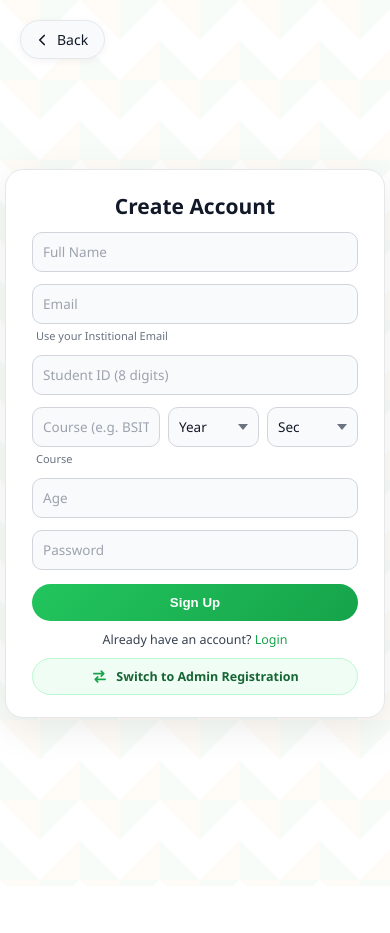
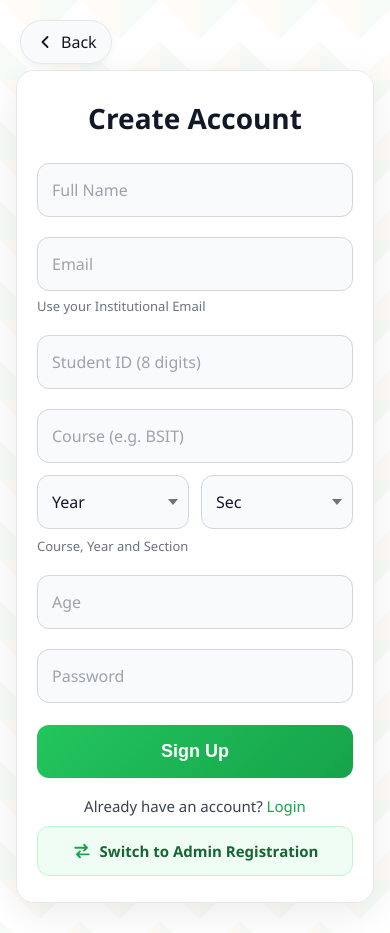
Before and after one commit to Kapengmatabang/CampusConnect, a PHP site: page /campus_connect/signup.php in a window 390 px wide. Before the commit the page ends 745 px from the top, so only its background shows below. Run offline with PHP 8.4, Linux system fonts and the light colour scheme.

Commit message:
Make signup form mobile friendly

```diff
--- a/signup.php
+++ b/signup.php
@@ -117,17 +117,126 @@ if ($_SERVER["REQUEST_METHOD"] === "POST") {
 ?>
 
 <!DOCTYPE html>
-<html>
+<html lang="en">
 <head>
+<meta charset="UTF-8">
+
+<!-- REQUIRED for mobile: without this, phones render the page at desktop width and shrink it -->
+<meta name="viewport" content="width=device-width, initial-scale=1.0">
+
 <title>Sign Up</title>
 <link rel="icon" type="image/png" href="img/favicon.png">
 
 <link rel="stylesheet" href="css/signup.css">
+
+<!-- MOBILE SIZE OVERRIDES (loaded after signup.css so they win) -->
+<style>
+@media (max-width: 600px) {
+
+    html, body {
+        min-height: 100vh;
+    }
+
+    body {
+        padding: 70px 16px 30px !important;
+        box-sizing: border-box;
+        display: block !important;
+    }
+
+    .back-btn {
+        font-size: 16px !important;
+        padding: 10px 14px !important;
+    }
+
+    .back-btn svg {
+        width: 20px !important;
+        height: 20px !important;
+    }
+
+    .container {
+        width: 100% !important;
+        max-width: 480px !important;
+        margin: 0 auto !important;
+        padding: 28px 20px !important;
+        box-sizing: border-box;
+        border-radius: 18px !important;
+    }
+
+    .container h2 {
+        font-size: 28px !important;
+        margin-bottom: 20px !important;
+    }
+
+    .input {
+        width: 100% !important;
+        font-size: 16px !important;      /* 16px also stops iOS zoom-on-tap */
+        padding: 15px 14px !important;
+        margin-bottom: 14px !important;
+        box-sizing: border-box;
+        border-radius: 12px !important;
+    }
+
+    .hint {
+        font-size: 13px !important;
+        margin: -8px 0 14px !important;
+    }
+
+    /* Course on its own line, Year + Section side by side below it */
+    .course-row {
+        display: flex !important;
+        flex-wrap: wrap !important;
+        gap: 12px !important;
+    }
+
+    .course-row .course-field {
+        flex: 1 1 100% !important;
+        margin-bottom: 0 !important;
+    }
+
+    .course-row .year-field,
+    .course-row .section-field {
+        flex: 1 1 calc(50% - 6px) !important;
+        margin-bottom: 0 !important;
+    }
+
+    .course-row + .hint {
+        margin-top: 8px !important;
+    }
+
+    .btn {
+        width: 100% !important;
+        font-size: 18px !important;
+        padding: 16px !important;
+        border-radius: 12px !important;
+    }
+
+    .login-link {
+        font-size: 15px !important;
+        margin-top: 18px !important;
+    }
+
+    .switch-btn {
+        font-size: 15px !important;
+        padding: 14px !important;
+        border-radius: 12px !important;
+    }
+
+    .switch-btn svg {
+        width: 20px !important;
+        height: 20px !important;
+    }
+
+    .error {
+        font-size: 15px !important;
+        padding: 12px 14px !important;
+    }
+}
+</style>
 </head>
 
 <body>
 
-<a href="index.html" class="back-btn">
+<a href="index.html" class="back-btn" id="backBtn">
     <svg viewBox="0 0 24 24">
         <path d="M15 18l-6-6 6-6"
               stroke-linecap="round"
@@ -149,8 +258,8 @@ if ($_SERVER["REQUEST_METHOD"] === "POST") {
 
 <input type="text" name="fullname" placeholder="Full Name" class="input" value="<?= htmlspecialchars($old['fullname']) ?>" required>
 <input type="email" name="email" placeholder="Email" class="input" value="<?= htmlspecialchars($old['email']) ?>" required>
-<div class="hint">Use your Institional Email</div>
-<input type="text" name="student_id" placeholder="Student ID (8 digits)" class="input" value="<?= htmlspecialchars($old['student_id']) ?>" required>
+<div class="hint">Use your Institutional Email</div>
+<input type="text" name="student_id" placeholder="Student ID (8 digits)" class="input" inputmode="numeric" maxlength="8" value="<?= htmlspecialchars($old['student_id']) ?>" required>
 
 <div class="course-row">
     <input type="text" name="course" placeholder="Course (e.g. BSIT)" class="input course-field" value="<?= htmlspecialchars($old['course']) ?>" required>
@@ -169,9 +278,9 @@ if ($_SERVER["REQUEST_METHOD"] === "POST") {
         <?php endfor; ?>
     </select>
 </div>
-<div class="hint">Course</div>
+<div class="hint">Course, Year and Section</div>
 
-<input type="number" name="age" placeholder="Age" class="input" value="<?= htmlspecialchars($old['age']) ?>" required>
+<input type="number" name="age" placeholder="Age" class="input" inputmode="numeric" value="<?= htmlspecialchars($old['age']) ?>" required>
 <input type="password" name="password" placeholder="Password" class="input" required>
 
 <button class="btn">Sign Up</button>
@@ -193,7 +302,9 @@ Already have an account? <a href="login.php">Login</a>
 </div>
 
 <script>
-document.getElementById("backBtn").addEventListener("click", function(e) {
+var backBtn = document.getElementById("backBtn");
+if (backBtn) {
+    backBtn.addEventListener("click", function(e) {
         e.preventDefault();
         if (document.referrer && document.referrer.indexOf(window.location.host) !== -1) {
             window.history.back();
@@ -201,6 +312,7 @@ document.getElementById("backBtn").addEventListener("click", function(e) {
             window.location.href = "index.html";
         }
     });
+}
 </script>
 
 </body>
```
Lines whose indentation alone changed are shown as unchanged.
